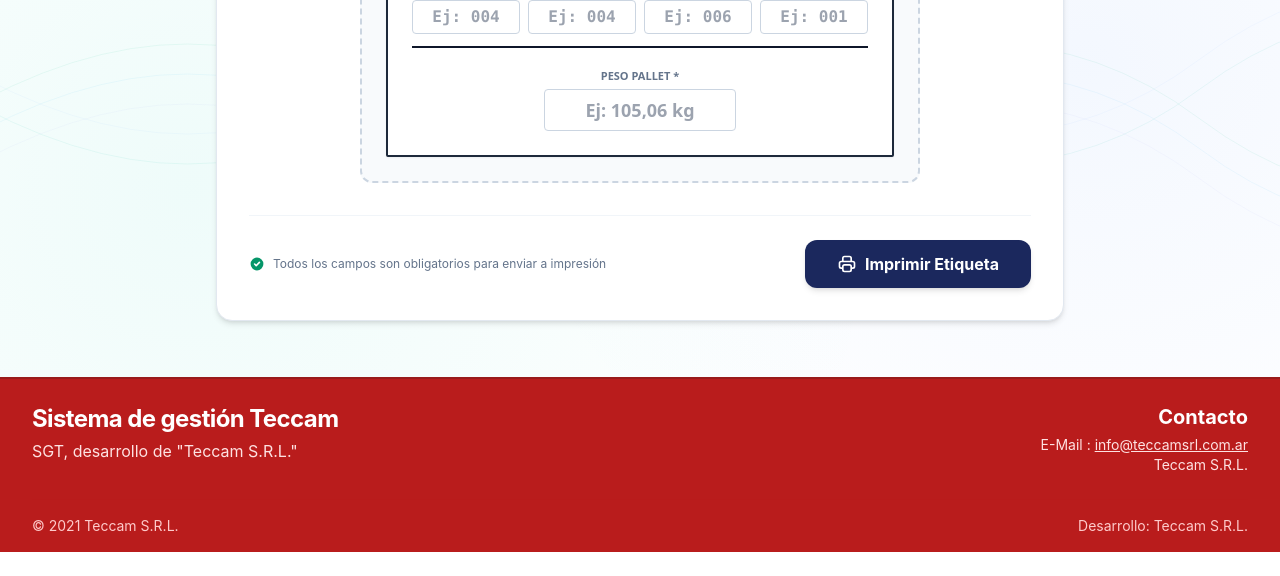
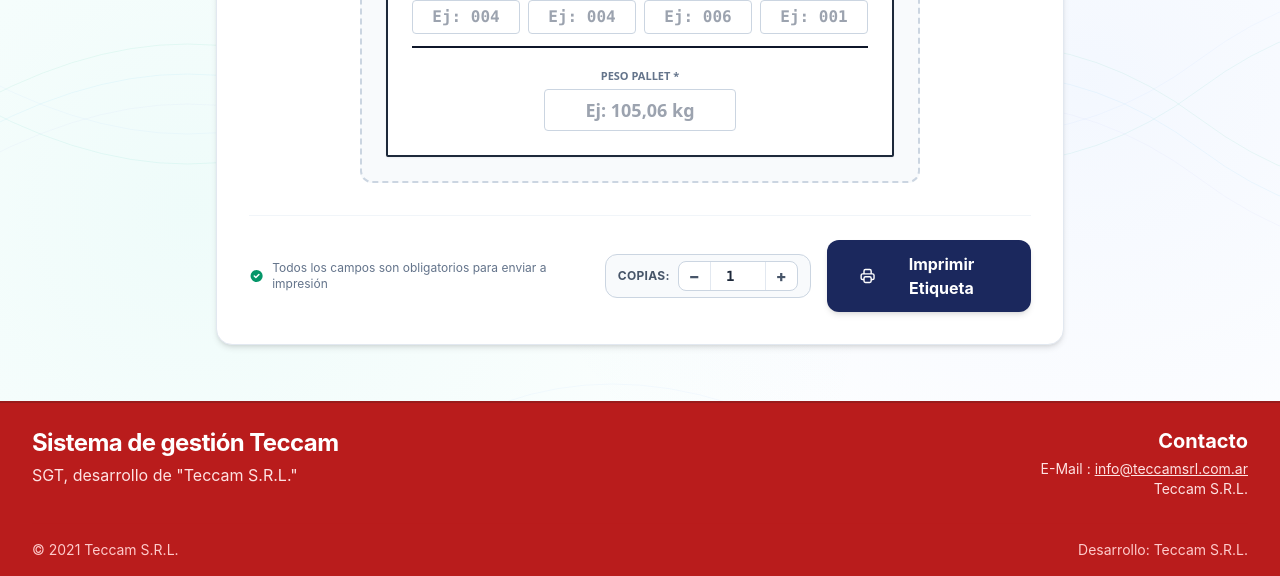
Before and after one commit to JoseLVillaronga/teccam_etiquetas_fibra, a Flask app: page /etiquetas/pallet-utw in a window 1280 px wide. Shown: the part 937-1513 px from the top of the page. Before the commit the page ends 1489 px from the top, so only its background shows below. Run offline with Flask 3, Linux system fonts and the light colour scheme.

Commit message:
feat: selector de copias cantEti en formulario de etiqueta Pallet UTW

```diff
--- a/app/templates/etiquetas/form_pallet_utw.html
+++ b/app/templates/etiquetas/form_pallet_utw.html
@@ -179,12 +179,27 @@
           <span>Todos los campos son obligatorios para enviar a impresión</span>
         </div>
 
+        <div class="flex flex-col sm:flex-row items-center gap-4 w-full sm:w-auto">
+          <!-- Control de Cantidad de Etiquetas a Imprimir (cantEti) -->
+          <div class="flex items-center gap-2 bg-slate-50 border border-slate-300 rounded-xl px-3 py-1.5 shadow-xs">
+            <label for="cantEti" class="text-xs font-bold uppercase tracking-wide text-slate-600 select-none">
+              Copias:
+            </label>
+            <div class="inline-flex items-center border border-slate-300 rounded-lg bg-white overflow-hidden">
+              <button type="button" onclick="modificarCopias(-1)" class="px-2.5 py-1 text-slate-600 hover:bg-slate-100 font-extrabold text-base leading-none select-none" title="Disminuir copias">&minus;</button>
+              <input type="number" id="cantEti" name="cantEti" value="1" min="1" max="999" data-nombre="Cantidad de Etiquetas" required
+                     class="w-14 text-center text-sm font-bold font-mono py-1 border-x border-slate-200 outline-none focus:bg-blue-50">
+              <button type="button" onclick="modificarCopias(1)" class="px-2.5 py-1 text-slate-600 hover:bg-slate-100 font-extrabold text-base leading-none select-none" title="Aumentar copias">&plus;</button>
+            </div>
+          </div>
+
           <button type="submit" class="w-full sm:w-auto inline-flex items-center justify-center gap-2 px-8 py-3 rounded-xl bg-[#1b285d] hover:bg-[#131d45] text-white font-bold shadow-md hover:shadow-lg transition">
             <svg class="w-5 h-5" fill="none" stroke="currentColor" viewBox="0 0 24 24">
               <path stroke-linecap="round" stroke-linejoin="round" stroke-width="2" d="M17 17h2a2 2 0 002-2v-4a2 2 0 00-2-2H5a2 2 0 00-2 2v4a2 2 0 002 2h2m2 4h6a2 2 0 002-2v-4a2 2 0 00-2-2H9a2 2 0 00-2 2v4a2 2 0 002 2zm8-12V5a2 2 0 00-2-2H9a2 2 0 00-2 2v4h10z"/>
             </svg>
             <span>Imprimir Etiqueta</span>
           </button>
+        </div>
       </div>
 
     </div>
@@ -196,6 +211,14 @@
 
 {% block scripts %}
 <script>
+  // Modificar cantidad de copias
+  function modificarCopias(delta) {
+    const input = document.getElementById('cantEti');
+    if (!input) return;
+    const actual = parseInt(input.value, 10) || 1;
+    input.value = Math.max(1, actual + delta);
+  }
+
   const codeInput = document.getElementById('codigoMaterialInput');
   const barcodeImg = document.getElementById('barcodeImg');
   const barcodePlaceholder = document.getElementById('barcodePlaceholder');
```
Also changed, not shown: tests/test_app.py (+14 -3 lines). Lines whose indentation alone changed are shown as unchanged.
